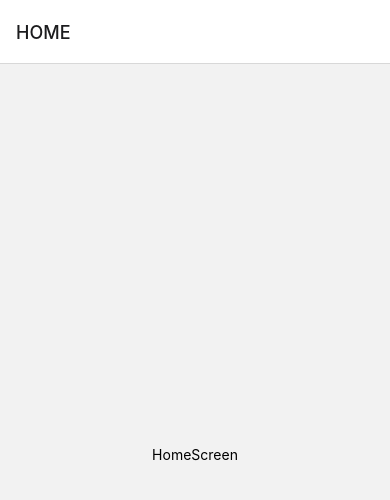
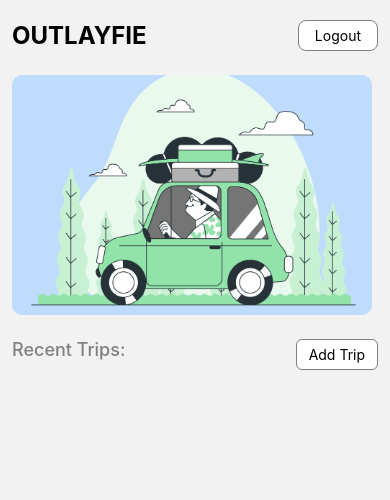
Before and after one commit to ashutosh887/outlayfie, a React Native app: screen /Home in a window 390 px wide. Before the commit this address had no page. Shown: the top 500 px of the page. Built offline with nearby package versions, Linux system fonts and the light colour scheme.

Commit message:
feat: add screens

```diff
--- /dev/null
+++ b/src/components/common/ScreenWrapper.tsx
@@ -0,0 +1,20 @@
+import {StyleProp, View, ViewStyle} from 'react-native';
+import React from 'react';
+
+import type {PropsWithChildren} from 'react';
+
+type Props = PropsWithChildren<{
+  style?: StyleProp<ViewStyle>;
+}>;
+
+const ScreenWrapper = ({children, style}: Props): React.JSX.Element => {
+  // const statusBarHeight = StatusBar.currentHeight
+  //   ? StatusBar.currentHeight
+  //   : Platform.OS === 'ios'
+  //   ? 30
+  //   : 0;
+
+  return <View style={style}>{children}</View>;
+};
+
+export default ScreenWrapper;
--- a/src/navigation/AppNavigation.tsx
+++ b/src/navigation/AppNavigation.tsx
@@ -8,8 +8,12 @@ const Stack = createNativeStackNavigator();
 const AppNavigation = () => {
   return (
     <NavigationContainer>
-      <Stack.Navigator>
-        <Stack.Screen name="HOME" component={HomeScreen} />
+      <Stack.Navigator
+        initialRouteName="Home"
+        screenOptions={{
+          headerShown: false,
+        }}>
+        <Stack.Screen name="Home" component={HomeScreen} />
       </Stack.Navigator>
     </NavigationContainer>
   );
--- a/src/screens/HomeScreen.tsx
+++ b/src/screens/HomeScreen.tsx
@@ -1,20 +1,86 @@
-import {StyleSheet, Text, View} from 'react-native';
+import {Image, StyleSheet, Text, TouchableOpacity, View} from 'react-native';
 import React from 'react';
+import ScreenWrapper from '../components/common/ScreenWrapper';
+import {appName} from '../utils/config';
 
 const HomeScreen = () => {
   return (
-    <View style={styles.container}>
-      <Text>HomeScreen</Text>
-    </View>
+    <ScreenWrapper style={styles.wrapper}>
+      <View style={styles.navBarView}>
+        <Text style={styles.appName}>{appName.toUpperCase()}</Text>
+
+        <TouchableOpacity style={styles.touchable}>
+          <Text>Logout</Text>
+        </TouchableOpacity>
+      </View>
+
+      <View style={styles.bannerView}>
+        <Image source={require('../assets/banner.png')} style={styles.logo} />
+      </View>
+
+      <View style={styles.tripsView}>
+        <Text style={styles.tripsHeading}>Recent Trips:</Text>
+
+        <TouchableOpacity style={styles.tripsTouchable}>
+          <Text>Add Trip</Text>
+        </TouchableOpacity>
+      </View>
+    </ScreenWrapper>
   );
 };
 
-export default HomeScreen;
-
 const styles = StyleSheet.create({
-  container: {
+  wrapper: {
     flex: 1,
-    justifyContent: 'center',
+  },
+  navBarView: {
+    flexDirection: 'row',
+    justifyContent: 'space-between',
+    alignItems: 'center',
+    paddingTop: 20,
+    padding: 12,
+  },
+  appName: {
+    fontWeight: '700',
+    fontSize: 24,
+  },
+  touchable: {
+    padding: 6,
+    paddingHorizontal: 16,
+    backgroundColor: 'white',
+    borderWidth: 1,
+    borderColor: 'gray',
+    borderRadius: 8,
+  },
+  bannerView: {
+    flexDirection: 'row',
     alignItems: 'center',
   },
+  logo: {
+    height: 240,
+    width: 360,
+    margin: 12,
+    backgroundColor: '#bfdbfe',
+    borderRadius: 10,
+  },
+  tripsView: {
+    flexDirection: 'row',
+    justifyContent: 'space-between',
+    padding: 12,
+  },
+  tripsHeading: {
+    color: 'gray',
+    fontWeight: '500',
+    fontSize: 18,
+  },
+  tripsTouchable: {
+    padding: 6,
+    paddingHorizontal: 12,
+    backgroundColor: 'white',
+    borderWidth: 1,
+    borderColor: 'gray',
+    borderRadius: 6,
+  },
 });
+
+export default HomeScreen;
--- a/src/utils/config.ts
+++ b/src/utils/config.ts
@@ -1,3 +1,8 @@
 export const appName = 'outlayfie';
 
 export const appVersion = '1.0.0';
+
+export const colors = {
+  heading: '#718096',
+  button: '#506978',
+};
```
Also changed, not shown: src/components/common/Main.tsx (deleted, +0 -39 lines).
